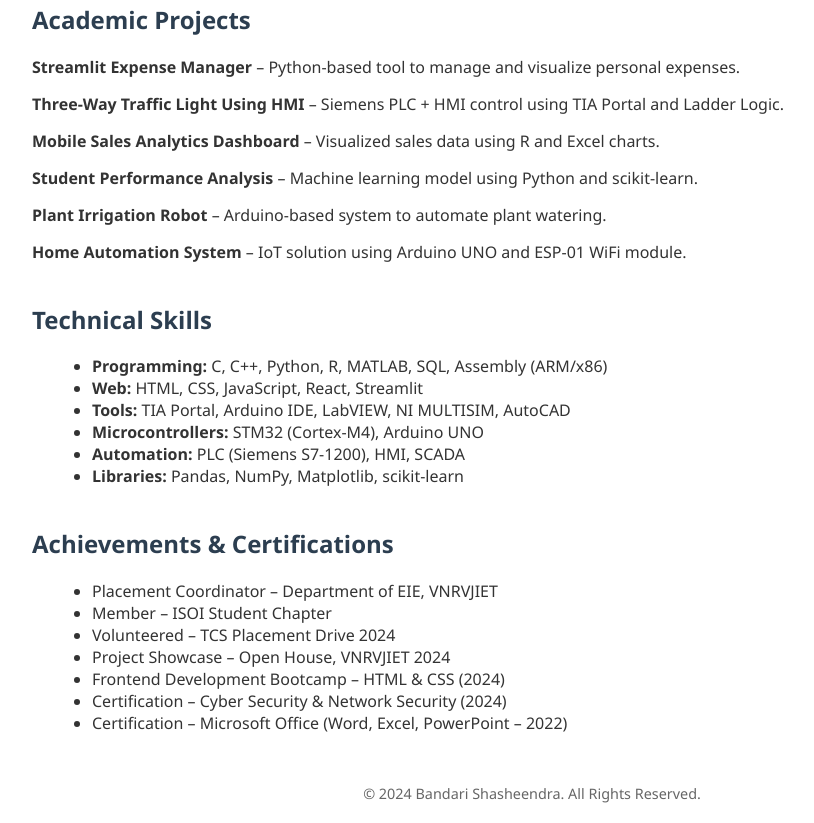
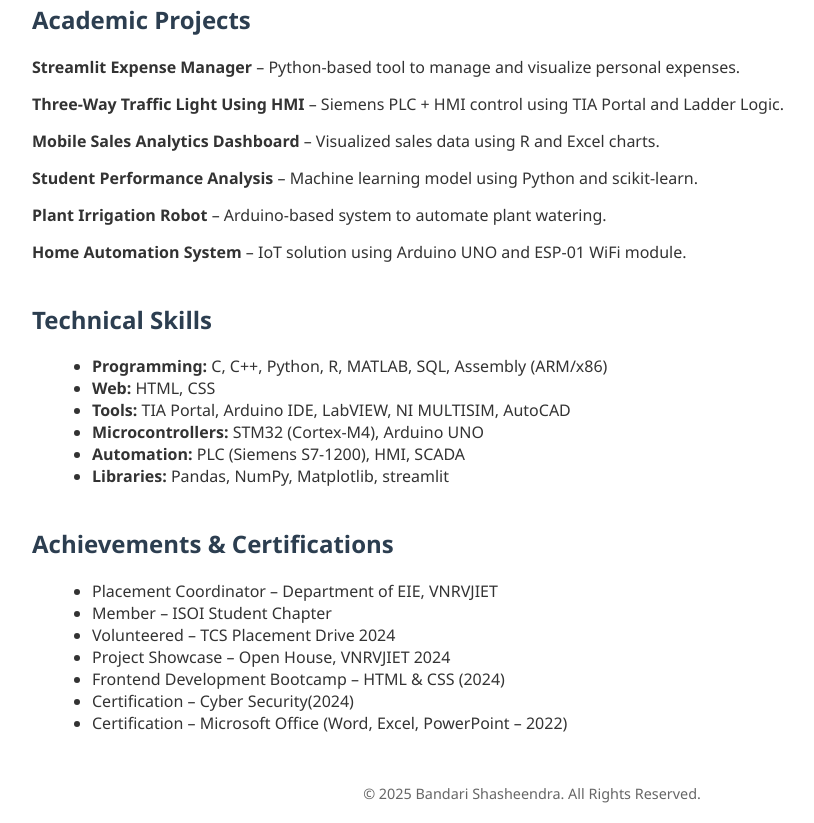
Before and after one commit to SHASHI-29/WebDevWorkshop, a plain HTML site: page index.html in a window 1280 px wide. Shown: the part 993-1816 px from the top of the page, without its empty margins (108-922 px from the left). Drawn offline with Linux system fonts and the light colour scheme.

Commit message:
Update index.html

```diff
--- a/index.html
+++ b/index.html
@@ -167,11 +167,11 @@
         <h2>Technical Skills</h2>
         <ul>
             <li><strong>Programming:</strong> C, C++, Python, R, MATLAB, SQL, Assembly (ARM/x86)</li>
-            <li><strong>Web:</strong> HTML, CSS, JavaScript, React, Streamlit</li>
+            <li><strong>Web:</strong> HTML, CSS</li>
             <li><strong>Tools:</strong> TIA Portal, Arduino IDE, LabVIEW, NI MULTISIM, AutoCAD</li>
             <li><strong>Microcontrollers:</strong> STM32 (Cortex-M4), Arduino UNO</li>
             <li><strong>Automation:</strong> PLC (Siemens S7-1200), HMI, SCADA</li>
-            <li><strong>Libraries:</strong> Pandas, NumPy, Matplotlib, scikit-learn</li>
+            <li><strong>Libraries:</strong> Pandas, NumPy, Matplotlib, streamlit</li>
         </ul>
     </section>
 
@@ -183,13 +183,13 @@
             <li>Volunteered – TCS Placement Drive 2024</li>
             <li>Project Showcase – Open House, VNRVJIET 2024</li>
             <li>Frontend Development Bootcamp – HTML & CSS (2024)</li>
-            <li>Certification – Cyber Security & Network Security (2024)</li>
+            <li>Certification – Cyber Security(2024)</li>
             <li>Certification – Microsoft Office (Word, Excel, PowerPoint – 2022)</li>
         </ul>
     </section>
 
     <footer>
-        &copy; 2024 Bandari Shasheendra. All Rights Reserved.
+        &copy; 2025 Bandari Shasheendra. All Rights Reserved.
     </footer>
 
 </body>
```
